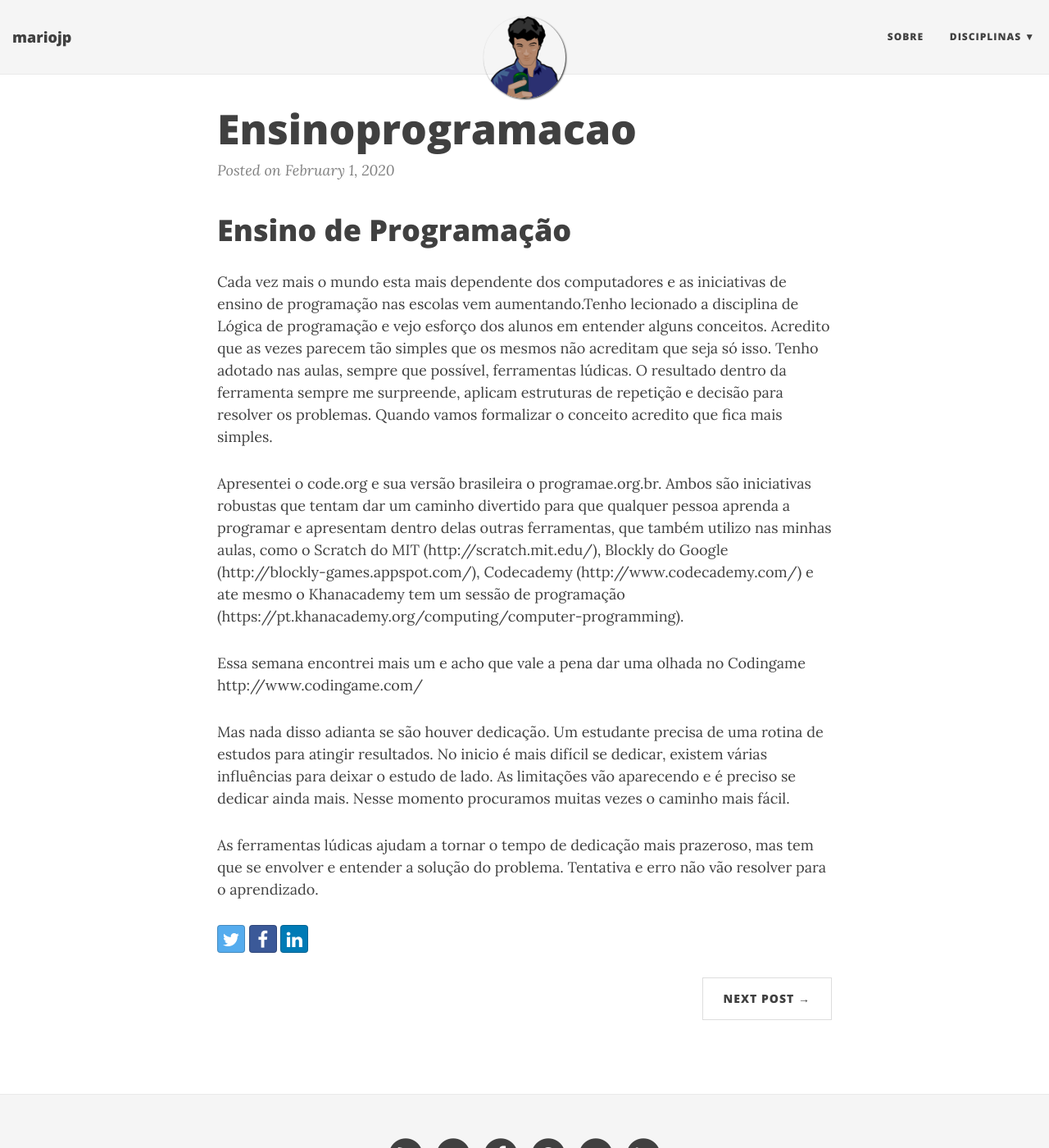
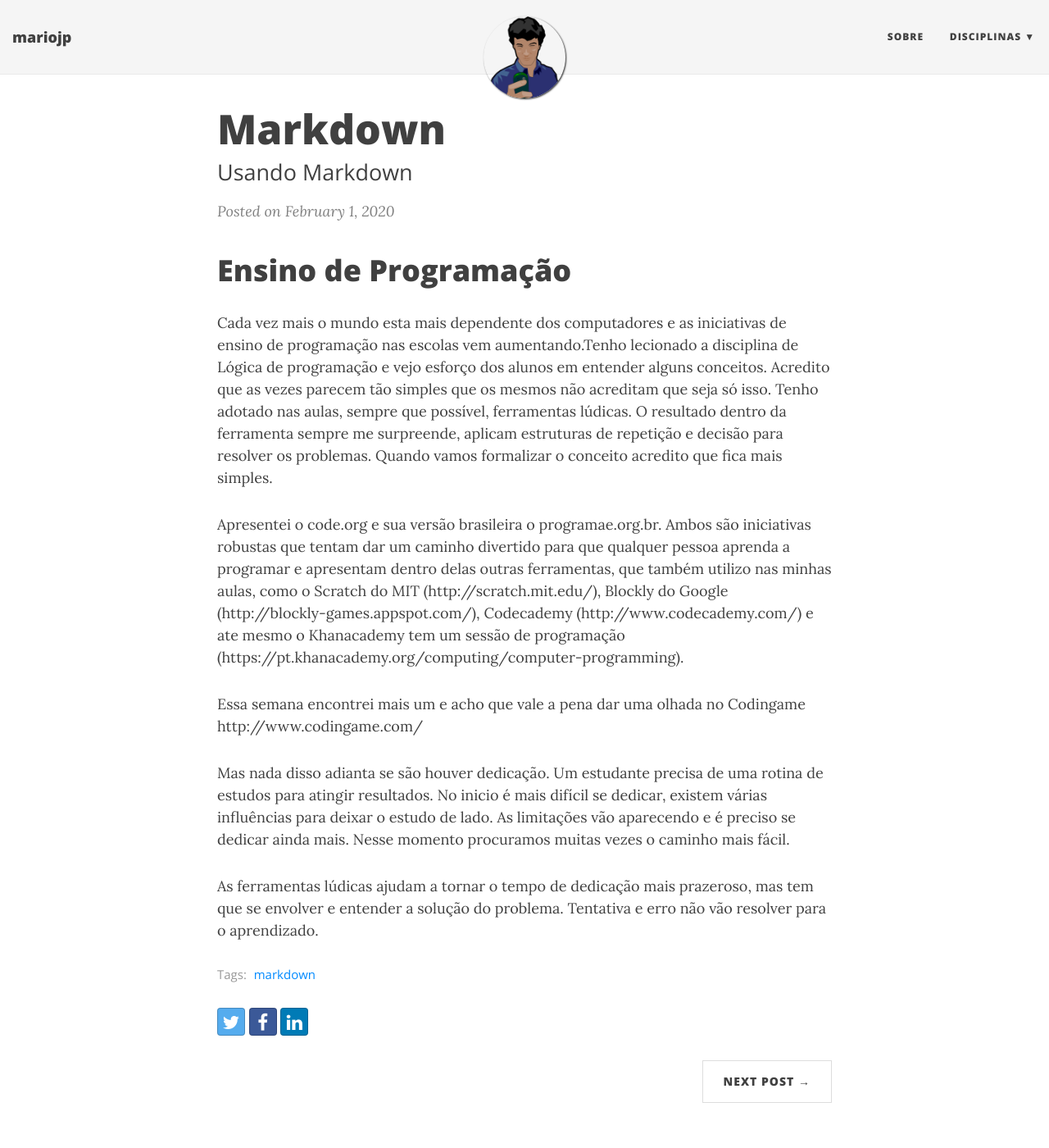
Before and after one commit to mariojp/mariojp.github.io, a Jekyll site: the page built from _posts/2020-02-01-ensinoprogramacao.md, in a window 1280 px wide and 1400 px high. Shown: the whole window at 82% size. Built offline with Jekyll 4.4.1, drawn with Linux system fonts in a browser that asks for light colours; nearby versions of some CDN libraries.

Commit message:
Update 2020-02-01-ensinoprogramacao.md

```diff
--- a/_posts/2020-02-01-ensinoprogramacao.md
+++ b/_posts/2020-02-01-ensinoprogramacao.md
@@ -1,3 +1,10 @@
+---
+  layout: post
+  title: Markdown
+  subtitle: Usando Markdown
+  tags: [markdown]
+---
+
 # Ensino de Programação
 
 Cada vez mais o mundo esta mais dependente dos computadores e as iniciativas de ensino de programação nas escolas vem aumentando.Tenho lecionado a disciplina de Lógica de programação e vejo esforço dos alunos em entender alguns conceitos. Acredito que as vezes parecem tão simples que os mesmos não acreditam que seja só isso. Tenho adotado nas aulas, sempre que possível, ferramentas lúdicas. O resultado dentro da ferramenta sempre me surpreende, aplicam estruturas de repetição e decisão para resolver os problemas. Quando vamos formalizar o conceito acredito que fica mais simples.
```
